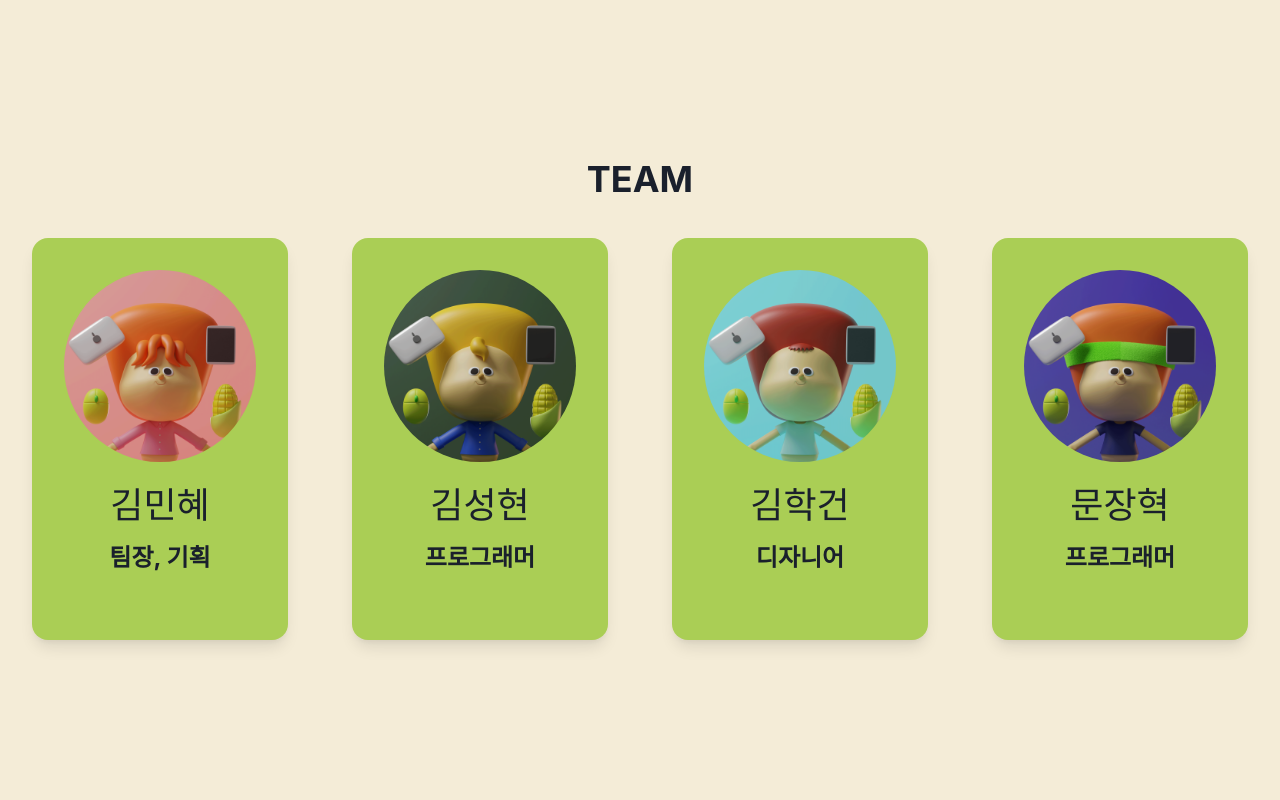
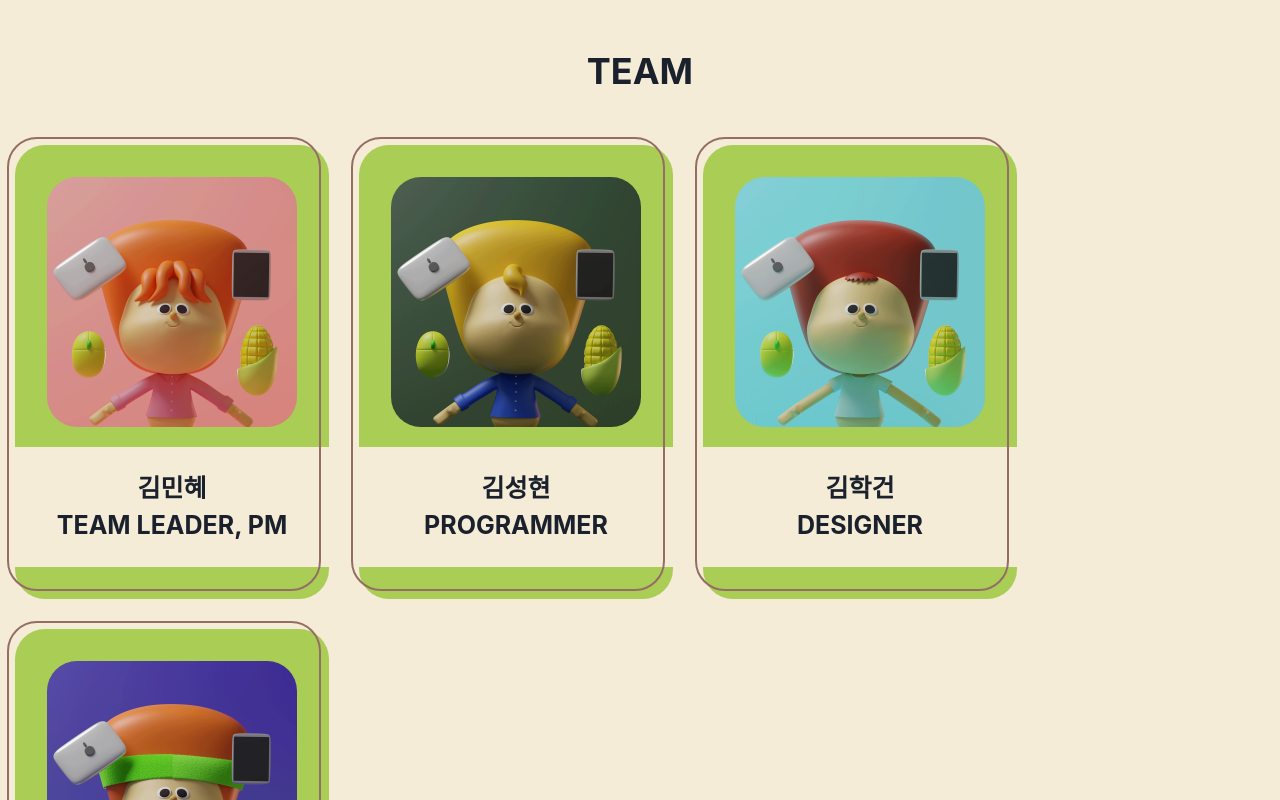
Before and after one commit to developerDoor/Project_CORNS_NFT, a Next.js app in the folder dapp/: page / in a window 1280 px wide. Shown: the part 2320-3120 px from the top of the page. Built offline with nearby package versions, Linux system fonts and the light colour scheme.

Commit message:
team css

```diff
--- a/dapp/components/home/Team.tsx
+++ b/dapp/components/home/Team.tsx
@@ -6,22 +6,22 @@ import TeamCard, { TeamCardProps } from "./TeamCard";
 const teamCardContents: TeamCardProps[] = [
   {
     name: "김민혜",
-    position: "팀장, 기획",
+    position: "TEAM LEADER, PM",
     image: "images/CORNS3.png",
   },
   {
     name: "김성현",
-    position: "프로그래머",
+    position: "PROGRAMMER",
     image: "images/CORNS4.png",
   },
   {
     name: "김학건",
-    position: "디자니어",
+    position: "DESIGNER",
     image: "images/CORNS2.png",
   },
   {
     name: "문장혁",
-    position: "프로그래머",
+    position: "PROGRAMMER",
     image: "images/CORNS1.png",
   },
 ];
@@ -39,7 +39,7 @@ const Team: FC = () => {
       <Text mb={8} fontWeight="bold" fontSize="4xl">
         TEAM
       </Text>
-      <Flex>
+      <Flex style={{display:"flex", flexWrap:"wrap"}}>
         {teamCardContents.map((v, i) => {
           return (
             <TeamCard
--- a/dapp/components/home/TeamCard.tsx
+++ b/dapp/components/home/TeamCard.tsx
@@ -12,32 +12,54 @@ const TeamCard: FC<TeamCardProps> = ({ name, position, image }) => {
   const { dom, isObserved } = useObserve();
 
   return (
-    <Flex
-      flexDir="column"
-      justifyContent="center"
-      alignItems="center"
-      bgColor="#AACE55"
-      px={8}
-      pt={8}
-      pb={16}
-      mx={8}
-      rounded="2xl"
-      shadow="lg"
+    <div
+        style={{
+            display:"flex",
+            flexDirection:"column",
+            justifyContent:"center",
+            alignItems:"center",
+            backgroundColor:"#AACE55",
+            margin:"15px",
+            padding:"2rem",
+            borderRadius:"30px"
+
+        }}
       ref={dom}
       className={isObserved ? "animate__animated animate__pulse" : ""}
     >
+        <div style={{
+            position:"absolute",
+            top:"-8px",
+            left:"-8px",
+            width:"100%",
+            height:"100%",
+            border:"2px solid  #956D65",
+            borderRadius:"30px"
+        }} />
+
       <Image
         src={image}
         alt={name}
-        style={{ width: 250, borderRadius: "9999px" }}
+        style={{ width: 250, borderRadius: "30px" }}
       />
-      <Text mt={4} fontSize="4xl">
+        <div style={{
+            display:"flex",
+            marginTop:"20px",
+            flexDirection:"column",
+            width:"132%",
+            height:"120px",
+            justifyContent : "center",
+            alignItems : "center",
+
+            background:"#F4ECD7"}}>
+      <div style={{fontSize:"25px", fontWeight:"bold"}}>
         {name}
-      </Text>
-      <Text mt={2} fontSize="2xl" fontWeight="bold">
-        {position}
-      </Text>
-    </Flex>
+      </div>
+        <div style={{fontSize:"25px", fontWeight:"bold"}}>
+            {position}
+        </div>
+        </div>
+    </div>
   );
 };
 
```
